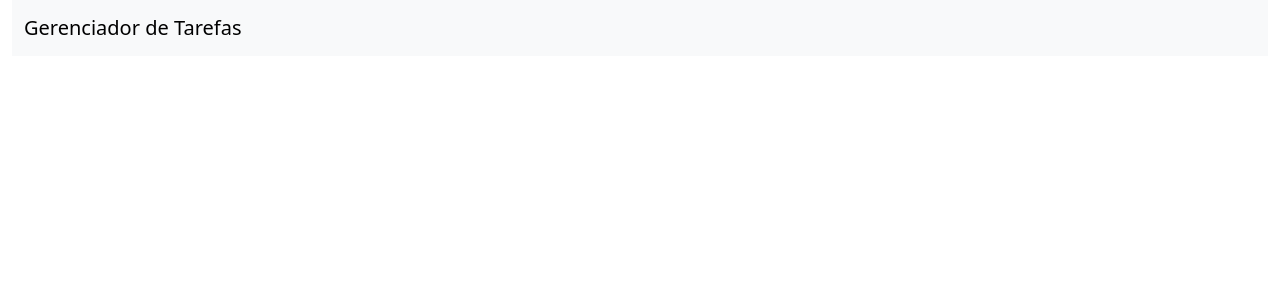
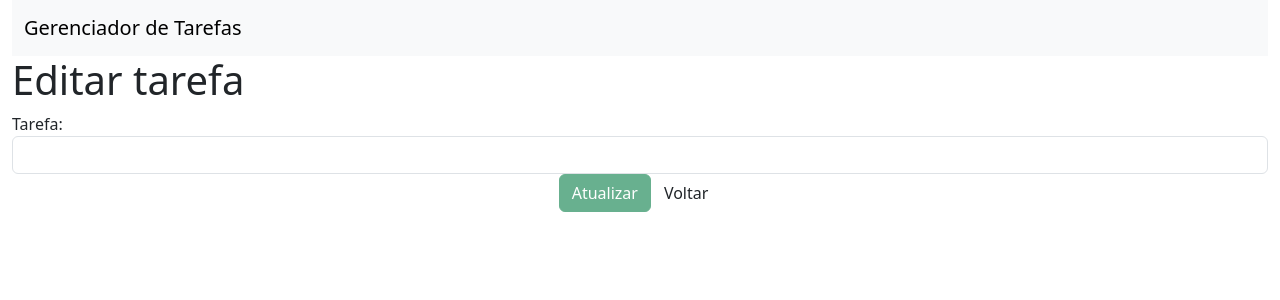
Before and after one commit to John-Mota/taskMenager, an Angular app: page /tarefas/editar/1 in a window 1280 px wide. Before the commit this address led to /. Shown: the top 300 px of the page. Built offline with nearby package versions, Linux system fonts and the light colour scheme.

Commit message:
update task-editing

```diff
--- a/src/app/tasks/list/todo-list.component.html
+++ b/src/app/tasks/list/todo-list.component.html
@@ -31,7 +31,7 @@
       </td>
 
       <td class="text-center" style="width: 200px;">
-          <a
+          <a [routerLink]="['/tarefas/editar', tasks.id]"
           title="Editar"
           alt="Editar"
           class="btn-edit btn btn-xs btn-info"
--- a/src/app/tasks/shared/tasks.service.ts
+++ b/src/app/tasks/shared/tasks.service.ts
@@ -30,7 +30,7 @@ export class TasksService {
     const tasks: Tasks[] = this.listAll();
     tasks.forEach((obj, index, objs) => {
       if (task.id === obj.id) {
-        obj[index] = task;
+        objs[index] = task;
       }
     });
     localStorage['tarefas'] = JSON.stringify(tasks);
--- a/src/app/tasks/task-editing/task-editing.component.html
+++ b/src/app/tasks/task-editing/task-editing.component.html
@@ -1 +1,41 @@
-<p>task-editing works!</p>
+<h1>Editar tarefa</h1>
+
+<div class="well">
+  <form #formTarefa="ngForm">
+    <div class="form-group" >
+      <label for="nome">Tarefa:</label>
+      <input
+        type="text"
+        class="form-control"
+        id="nome"
+        name="nome"
+        [(ngModel)]="task"
+        #nome="ngModel"
+        minlength="5"
+        required>
+      <div
+      *ngIf="nome.errors && (nome.dirty || nome.touched)"
+      class="alert alert-danger">
+        <div [hidden]="!nome.errors.required">
+          Digite a tarefa.
+        </div>
+        <div [hidden]="!nome.errors.minlength">
+          A tarefa deve conter ao menos 5 caracteres.
+        </div>
+      </div>
+    </div>
+    <div class="form-group text-center">
+      <input
+        type="submit"
+        class="btn btn-success"
+        (click)="atualizar()"
+        value="Atualizar"
+        [disabled]="!formTarefa.form.valid">
+      <a [routerLink]="['/tarefas']"
+        class="btn btn-default">
+        <span class="glyphicon glyphicon-chevron-left"
+          aria-hidden="true"></span> Voltar
+      </a>
+    </div>
+  </form>
+</div>
--- a/src/app/tasks/task-editing/task-editing.component.ts
+++ b/src/app/tasks/task-editing/task-editing.component.ts
@@ -1,4 +1,8 @@
-import { Component } from '@angular/core';
+import { Component, ViewChild } from '@angular/core';
+import { NgForm } from '@angular/forms';
+import { ActivatedRoute, Router } from '@angular/router';
+import { Tasks } from '../shared/tasks.model';
+import { TasksService } from '../shared/tasks.service';
 
 @Component({
   selector: 'app-task-editing',
@@ -7,4 +11,25 @@ import { Component } from '@angular/core';
 })
 export class TaskEditingComponent {
 
+
+  @ViewChild('formTarefa') formTarefa: NgForm;
+  task: Tasks;
+
+  constructor(
+    private tarefaService: TasksService,
+  	private route: ActivatedRoute,
+  	private router: Router) {}
+
+  ngOnInit() {
+  	const id = +this.route.snapshot.params['id'];
+	  this.task = this.tarefaService.searchById(id);
+  }
+
+  atualizar(): void {
+    if (this.formTarefa.form.valid) {
+	    this.tarefaService.toUpdate(this.task);
+	    this.router.navigate(['/tarefas']);
+    }
+  }
+
 }
```
Also changed, not shown: src/app/tasks/tasks-routing-module.ts (+17 -3 lines).
